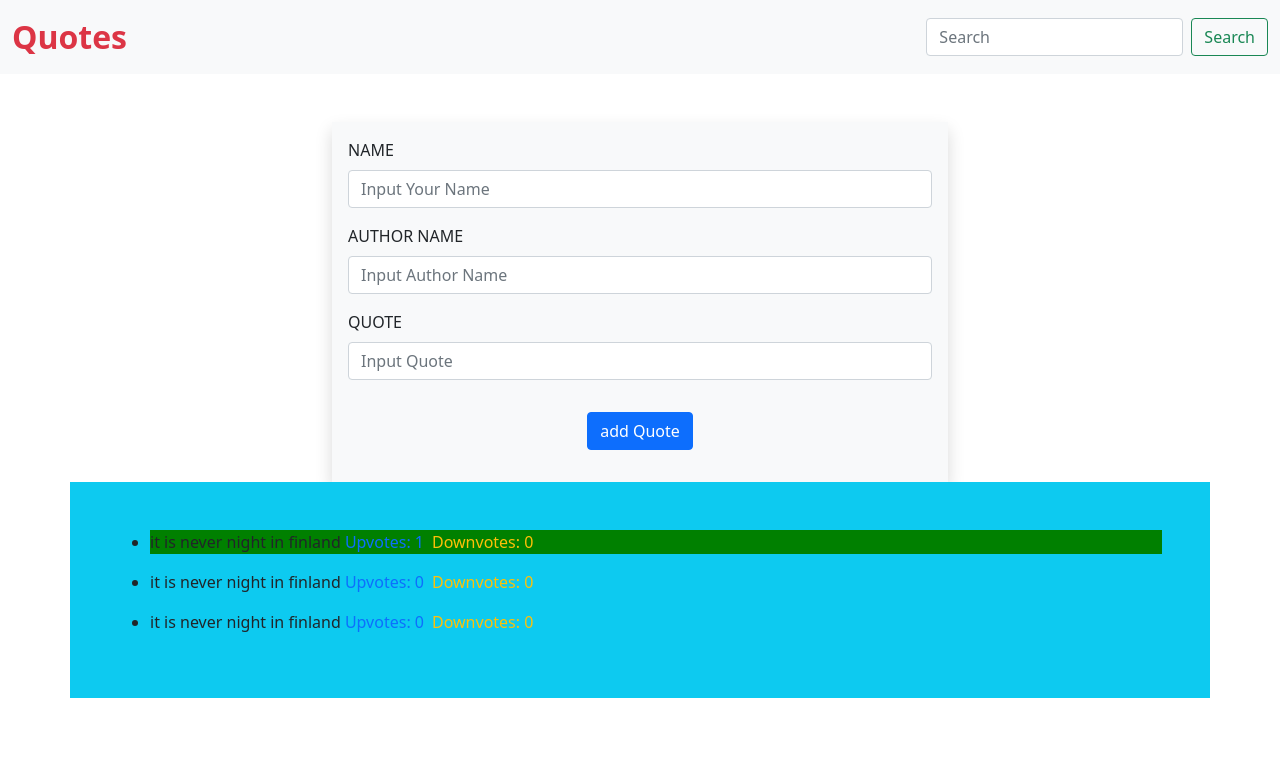
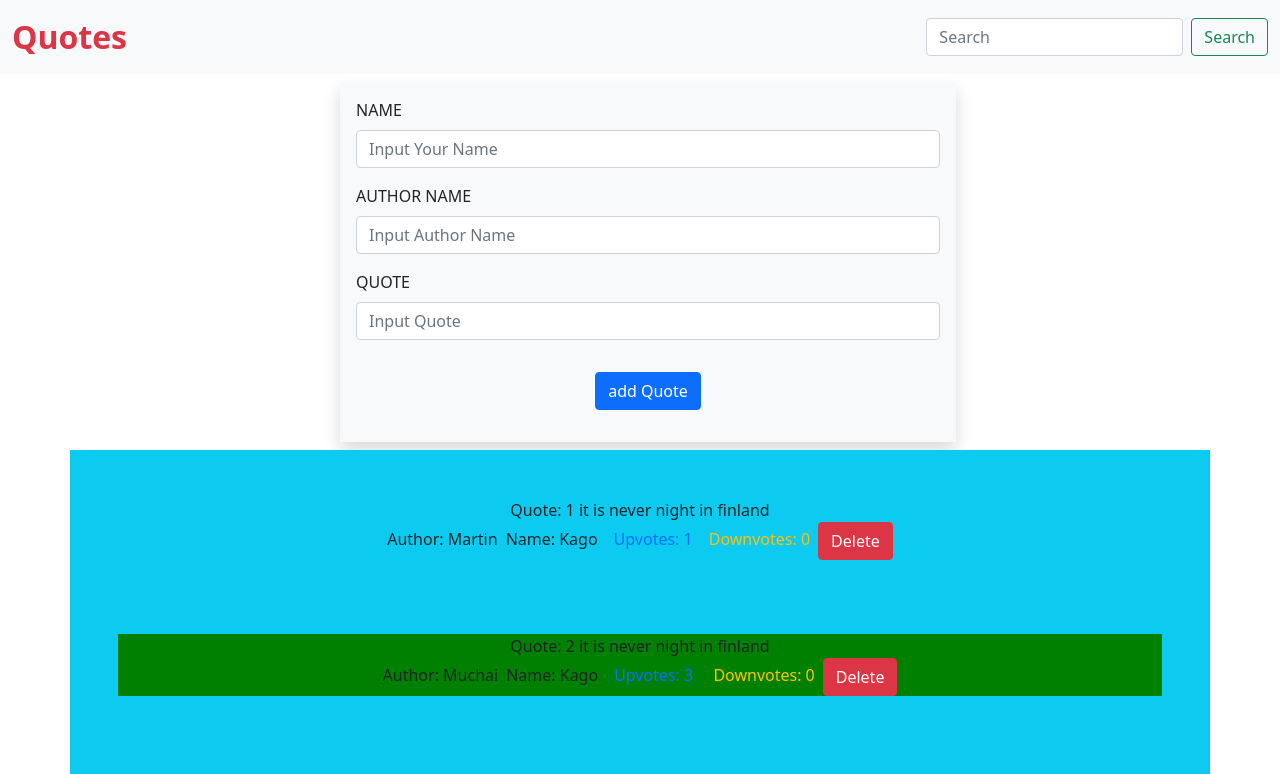
Before and after one commit to DEANKAGO/Quotes, an Angular app: page / in a window 1280 px wide. Shown: the top 774 px of the page. Built offline with nearby package versions, Linux system fonts and the light colour scheme.

Commit message:
added font awesome cdn

```diff
--- a/src/app/new-quote/new-quote.component.html
+++ b/src/app/new-quote/new-quote.component.html
@@ -1,17 +1,17 @@
-<div class="container-fluid mt-5">
+<div class="container-fluid m-2">
   <div class="container  bg-light shadow p-3" style="width: 50%;" >
     <form action="" id="quoteForm" name="quoteForm" #quoteForm="ngForm" (ngSubmit)="addQuote(quoteForm)">
       <div class="mb-3 " >
         <label for="formGroupExampleInput" class="form-label" >NAME</label>
-        <input type="text" class="form-control" id="name" name="name" placeholder="Input Your Name" [(ngModel)]="newQuote.name" #name="ngModel">
+        <input required type="text" class="form-control" id="name" name="name" placeholder="Input Your Name" [(ngModel)]="newQuote.name" #name="ngModel">
       </div>
       <div class="mb-3 " >
         <label for="formGroupExampleInput" class="form-label" >AUTHOR NAME</label>
-        <input type="text" class="form-control" id="author-name" name="authorName" placeholder="Input Author Name" [(ngModel)]="newQuote.authorName" #authorName="ngModel">
+        <input required type="text" class="form-control" id="author-name" name="authorName" placeholder="Input Author Name" [(ngModel)]="newQuote.authorName" #authorName="ngModel">
       </div>
       <div class="mb-3">
         <label for="formGroupExampleInput2" class="form-label">QUOTE</label>
-        <input type="text" class="form-control" id="quote" name="quote" placeholder="Input Quote" [(ngModel)]="newQuote.quote" #quote="ngModel">
+        <input required type="text" class="form-control" id="quote" name="quote" placeholder="Input Quote" [(ngModel)]="newQuote.quote" #quote="ngModel">
       </div>
       <div class="text-center p-3"><button type="submit" class="btn btn-primary" >add Quote</button></div>
     </form>
--- a/src/app/new-quote/new-quote.component.ts
+++ b/src/app/new-quote/new-quote.component.ts
@@ -34,9 +34,9 @@ export class NewQuoteComponent implements OnInit {
     this.newQuote.name= myForm.value.name
     this.newQuote.authorName= myForm.value.authorName
     this.add.emit(this.newQuote);
-    myForm.resetForm()
-    // this['quoted'] = new Quote(0,"", "", "", 0, 0)
-
+    console.log(this.newQuote)
+    setTimeout(myForm.reset, 0.5)
+    // myForm.reset()
   }
 
 
--- a/src/app/quote.ts
+++ b/src/app/quote.ts
@@ -16,13 +16,14 @@ export class Quote {
 
   showNewQuote: boolean;
   constructor(id: number,  quote: string,  authorName: string, name: string, upvotes: number, downvotes: number){
-    this.showNewQuote= false;
     this.id=id;
     this.quote=quote;
     this.authorName= authorName;
     this.name= name;
     this.upvotes= upvotes;
     this.downvotes= downvotes;
+    this.showNewQuote= false;
+
 
 
   }
--- a/src/app/quote/quote.component.css
+++ b/src/app/quote/quote.component.css
@@ -0,0 +1,3 @@
+ul{
+  height: 15vh;
+}
--- a/src/app/quote/quote.component.html
+++ b/src/app/quote/quote.component.html
@@ -2,13 +2,13 @@
 
 
 <div class="container p-5 bg-info">
-  <ul  *ngFor = 'let quote of quotes'>
+  <ul  *ngFor = 'let quote of quotes' class="list-unstyled text-center">
     <div *ngIf="quote.upvotes == highest && quote.upvotes>0; then highlight else empty"></div>
     <ng-template #highlight>
-      <li appHighlight>{{quote.quote}} <span class="text-primary">Upvotes: {{quote.upvotes}}</span> <span class="text-warning m-2">Downvotes: {{quote.downvotes}}</span></li>
+      <li appHighlight><span>Quote: {{quote.id}}</span> {{quote.quote}} <br> <span>Author: {{quote.authorName}}</span> <span class="m-2">Name: {{quote.name}}</span> <span class="text-primary m-2">Upvotes: {{quote.upvotes}} </span> <span class="text-warning m-2">Downvotes: {{quote.downvotes}}</span> <button type="button" class="btn btn-danger ">Delete</button></li>
     </ng-template>
     <ng-template #empty>
-      <li>{{quote.quote}} <span class="text-primary">Upvotes: {{quote.upvotes}}</span> <span class="text-warning m-2">Downvotes: {{quote.downvotes}}</span></li>
+      <li><span>Quote: {{quote.id}}</span> {{quote.quote}} <br> <span>Author: {{quote.authorName}}</span> <span class="m-2">Name: {{quote.name}}</span> <span class="text-primary m-2">Upvotes: {{quote.upvotes}}</span> <span class="text-warning m-2">Downvotes: {{quote.downvotes}}</span> <button type="button" class="btn btn-danger">Delete</button></li>
     </ng-template>
 
   </ul>
--- a/src/app/quote/quote.component.ts
+++ b/src/app/quote/quote.component.ts
@@ -10,9 +10,9 @@ import { Quote } from '../quote';
 export class QuoteComponent implements OnInit {
 
   public quotes: Quote[]= [
-    new Quote(1, "it is never night in finland", "", "", 1, 0),
-    new Quote(1, "it is never night in finland", "", "", 0, 0),
-    new Quote(1, "it is never night in finland", "", "", 0, 0),
+    new Quote(1, "it is never night in finland", "Martin", "Kago", 1, 0),
+    new Quote(2, "it is never night in finland", "Muchai", "Kago", 3, 0),
+    new Quote(3, "it is never night in finland", "Kago", "Martin", 2, 1),
 
   ]
 
--- a/src/index.html
+++ b/src/index.html
@@ -12,6 +12,7 @@
       integrity="sha384-1BmE4kWBq78iYhFldvKuhfTAU6auU8tT94WrHftjDbrCEXSU1oBoqyl2QvZ6jIW3"
       crossorigin="anonymous"
     />
+    <link href="https://cdnjs.cloudflare.com/ajax/libs/font-awesome/5.13.0/css/all.min.css" rel="stylesheet">
   </head>
   <body>
     <app-root></app-root>
```
